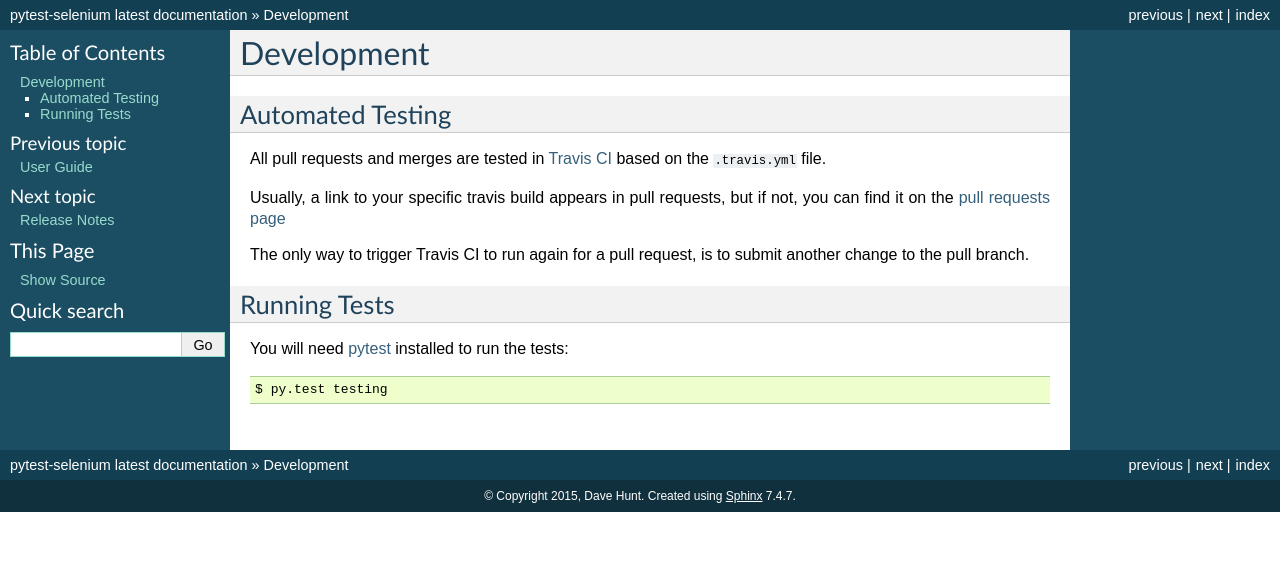
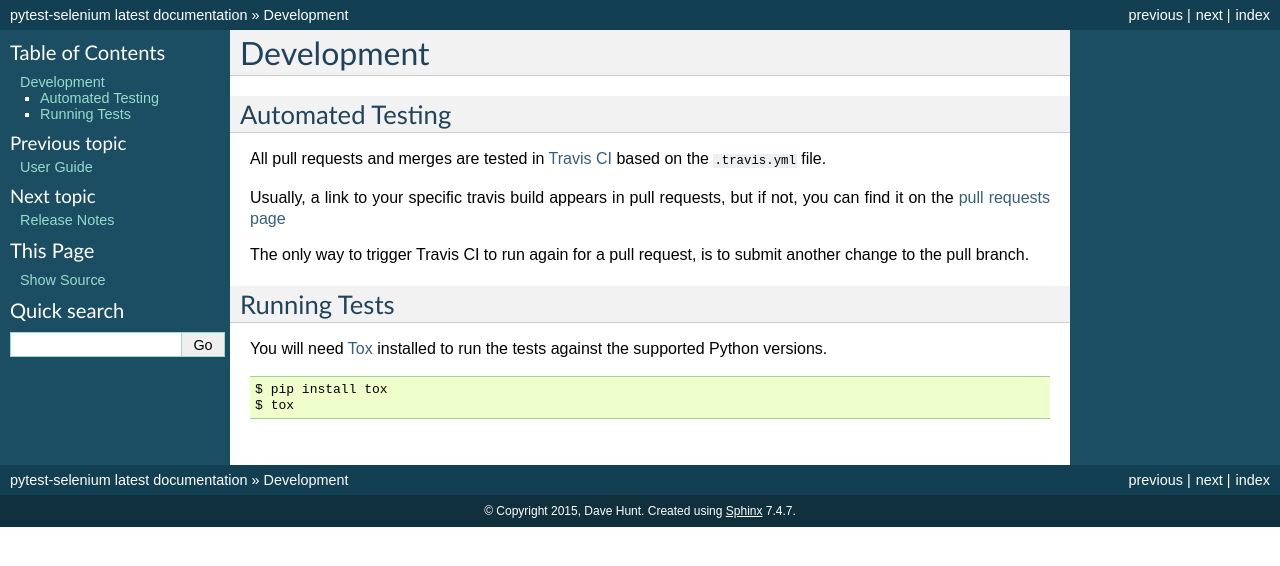
Before and after one commit to pytest-dev/pytest-selenium, a Sphinx documentation site: the page built from docs/development.rst, in a window 1280 px wide. Shown: the top 566 px of the page. Built offline with Sphinx 7.4.7, drawn with Linux system fonts in a browser that asks for light colours.

Commit message:
Update development documentation to mention Tox

```diff
--- a/docs/development.rst
+++ b/docs/development.rst
@@ -17,8 +17,10 @@ another change to the pull branch.
 Running Tests
 -------------
 
-You will need `pytest <http://pytest.org/>`_ installed to run the tests:
+You will need `Tox <http://tox.testrun.org/>`_ installed to run the tests
+against the supported Python versions.
 
 .. code-block:: bash
 
-  $ py.test testing
+  $ pip install tox
+  $ tox
```
